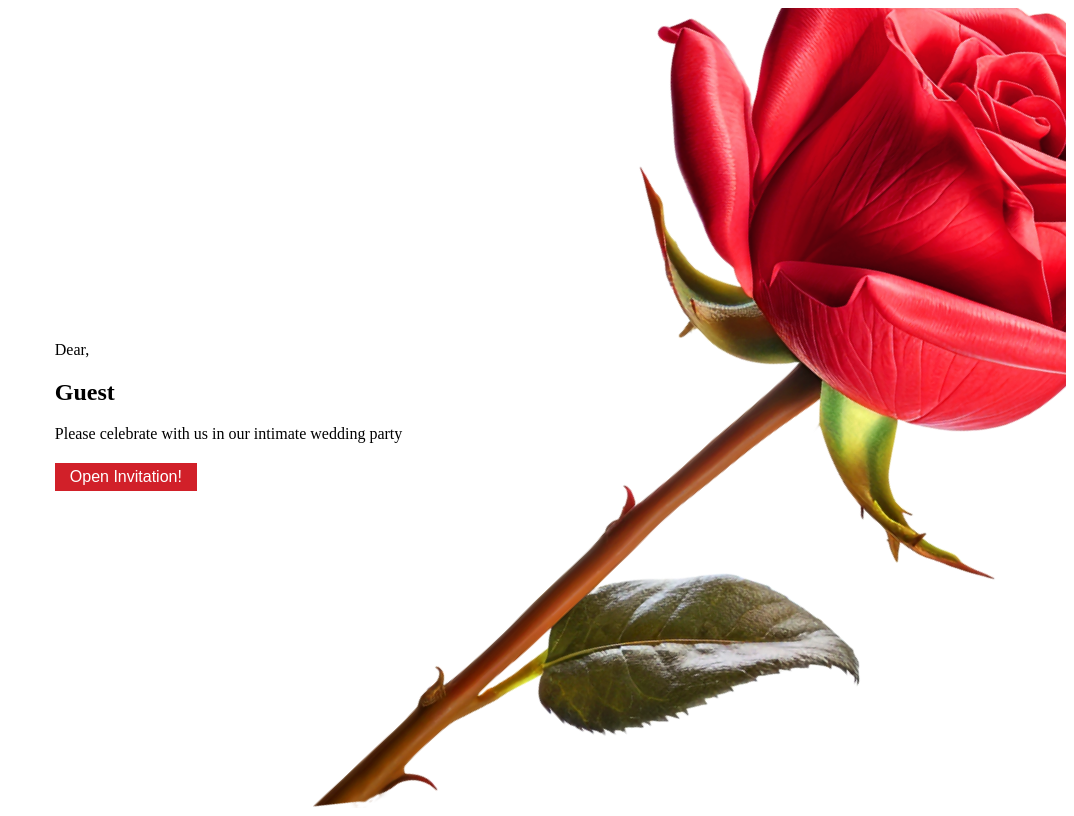
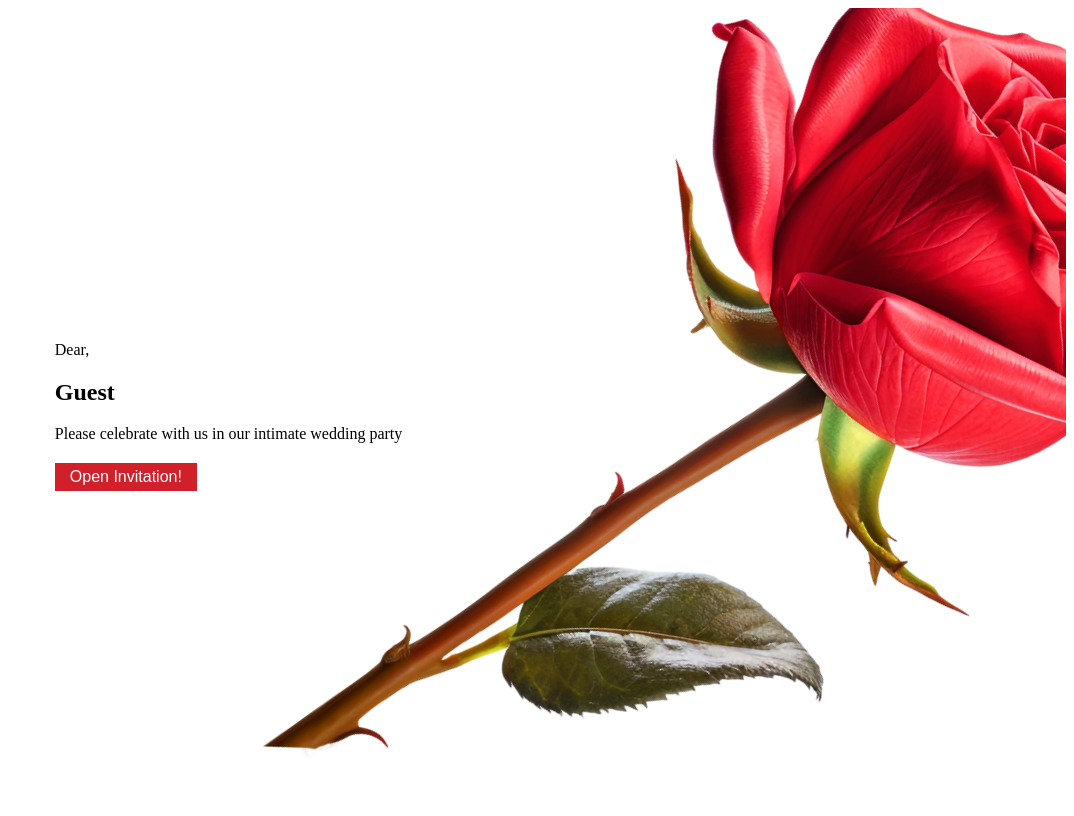
Before and after one commit to joyella-id/imronandanggra, a Next.js app: page /1 in a window 1280 px wide. Shown: the whole page, without its empty margins (206-1280 px from the left). Built offline with nearby package versions, Linux system fonts and the light colour scheme.

Commit message:
img rotation

```diff
--- a/src/pages/1/fist.module.scss
+++ b/src/pages/1/fist.module.scss
@@ -18,7 +18,7 @@
 
   >img {
     object-fit: contain;
-    rotate: 46deg;
+    rotate: 54deg;
     height: 140% !important;
     width: 140% !important;
     left: 30px !important;
```
